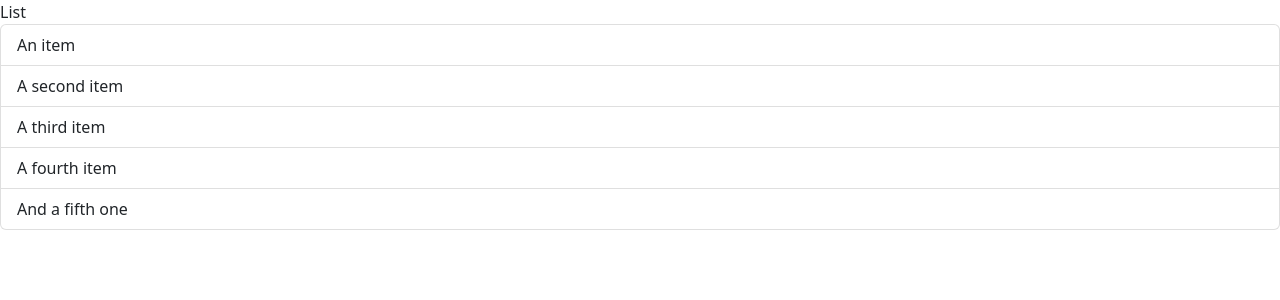
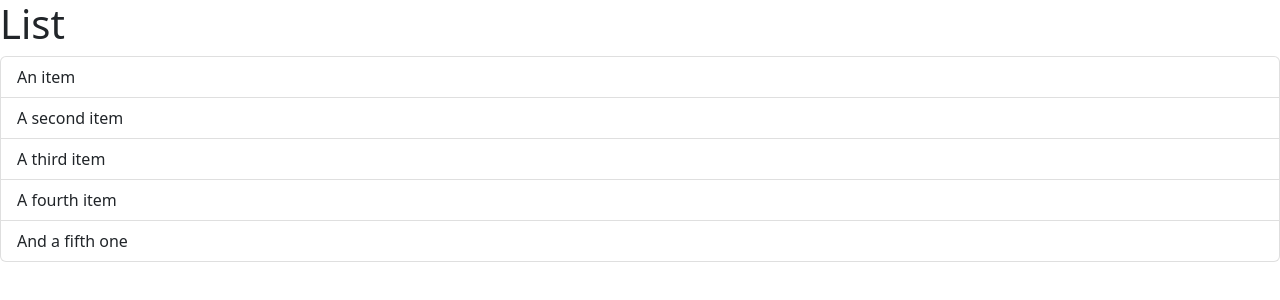
Before and after one commit to gulraiznaseer/react-app, a React (Vite) app: page / in a window 1280 px wide. Shown: the top 300 px of the page. Built offline with nearby package versions, Linux system fonts and the light colour scheme.

Commit message:
Use Fragment rather than an extra dic

```diff
--- a/src/components/ListGroup.tsx
+++ b/src/components/ListGroup.tsx
@@ -1,7 +1,9 @@
+import { Fragment } from 'react';
+
 function ListGroup() {
   return (
-    <div>
-      <div>List</div>
+    <Fragment>
+      <h1>List</h1>
       <ul className="list-group">
         <li className="list-group-item">An item</li>
         <li className="list-group-item">A second item</li>
@@ -9,7 +11,7 @@ function ListGroup() {
         <li className="list-group-item">A fourth item</li>
         <li className="list-group-item">And a fifth one</li>
       </ul>
-    </div>
+    </Fragment>
   );
 }
 
```
